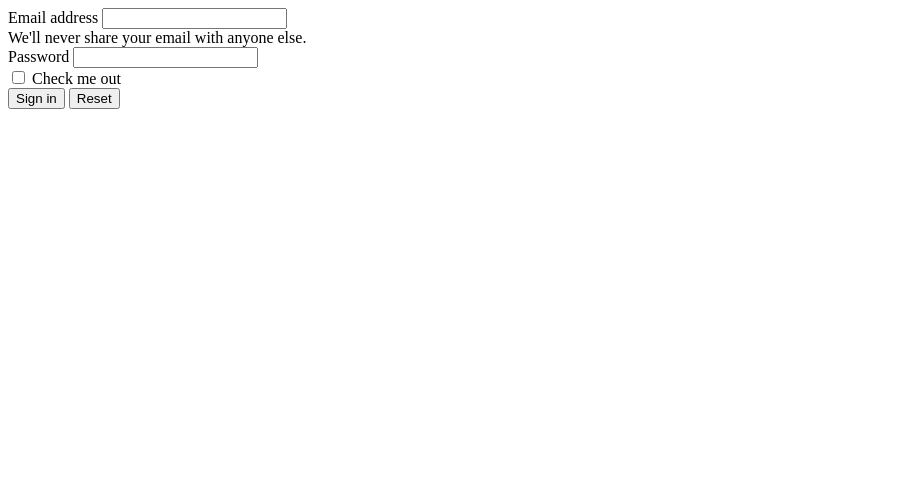
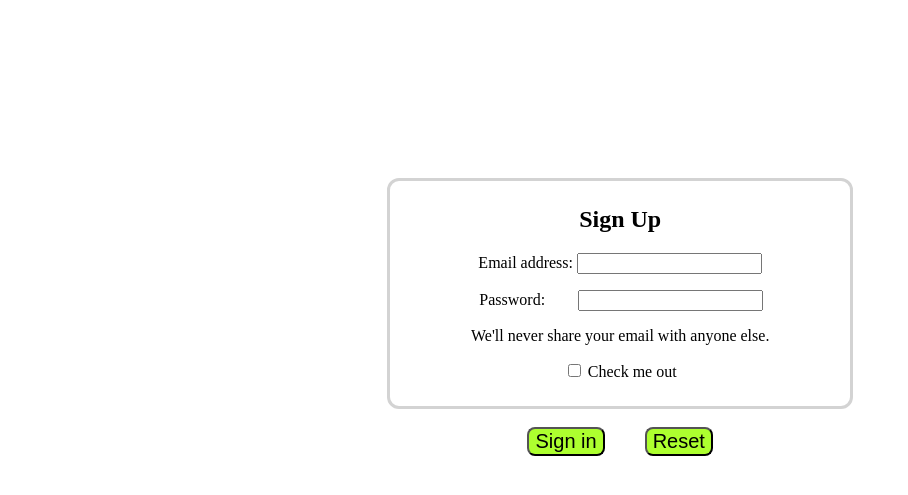
Before and after one commit to 4501104141/Web-Librian, a PHP site: page /Web-Librian/SignUp.php in a window 1280 px wide. Shown: the top 495 px of the page, without its empty margins (0-908 px from the left). Run offline with PHP 8.4, Linux system fonts and the light colour scheme.

Commit message:
chỉnh sửa bố cục, trang trí một tẹo

```diff
--- /dev/null
+++ b/SignUp.css
@@ -0,0 +1,48 @@
+.mb-3 {
+    background-color: white;
+    border-style: solid;
+    border-width: 3px;
+    border-radius: 12px;
+    padding: 5px;
+    display: inline-block;
+    margin-top: 170px;
+    margin-left: 30%;
+    height: 200px;
+    width: 450px;
+    text-align: center;
+    border-color: lightgray;
+    padding-bottom: 20px;
+}
+
+#password{
+    margin-left: 2px;
+}
+
+.form-control{
+    margin-left: 29px;
+}
+
+.btnSignIn {
+    margin-top: 30px;
+    background-color: greenyellow;
+    color:black;
+    text-decoration: none;
+    text-align: center;
+    text-decoration: none;
+    display: inline-block;
+    font-size: 20px;
+    border-radius: 8px;
+    border-color: black;
+}
+
+.btnReset{
+    background-color: greenyellow;
+    color:black;
+    text-decoration: none;
+    text-align: center;
+    text-decoration: none;
+    display: inline-block;
+    font-size: 20px;
+    border-radius: 8px;
+    border-color: black;
+}
--- a/SignUp.php
+++ b/SignUp.php
@@ -5,25 +5,39 @@
     <meta http-equiv="X-UA-Compatible" content="IE=edge">
     <meta name="viewport" content="width=device-width, initial-scale=1.0">
     <title>Document</title>
+    <link rel="stylesheet" href="SignUp.css">
 </head>
 <body>
 <!-- Label -->
     <form method="post">
     <div class="mb-3">
-        <label for="exampleInputEmail1" class="form-label">Email address</label>
-        <input type="email" class="form-control" id="exampleInputEmail1" aria-describedby="emailHelp" name="InputSignUpEmail">
-        <div id="emailHelp" class="form-text">We'll never share your email with anyone else.</div>
+        <h2>Sign Up</h2>
+        <p id ="email">
+            <label for="exampleInputEmail1" class="form-label">Email address: </label>
+            <input type="email" class="form-control-email" id="exampleInputEmail1" aria-describedby="emailHelp" name="InputSignUpEmail">
+        </p>
+
+        <p id="password">
+            <label for="exampleInputPassword1" class="form-label">Password: </label>
+            <input type="password" class="form-control" id="exampleInputPassword1" name="InputSignUpPassword"><br>
+            <div id="emailHelp" class="form-text">We'll never share your email with anyone else.</div>
+        </p>
+
+        <p>
+            <input type="checkbox" class="form-check-input" id="exampleCheck1">
+            <label class="form-check-label" for="exampleCheck1">Check me out</label><br>
+        </p>
+
+
+
+            <button class = "btnSignIn" type="submit" class="btn btn-primary">Sign in</button>
+            &emsp;&emsp;
+            <button class = "btnReset" type="reset" class="btn btn-primary" value="Reset">Reset</button>
+
+
+
+
     </div>
-    <div class="mb-3">
-        <label for="exampleInputPassword1" class="form-label">Password</label>
-        <input type="password" class="form-control" id="exampleInputPassword1" name="InputSignUpPassword">
-    </div>
-    <div class="mb-3 form-check">
-        <input type="checkbox" class="form-check-input" id="exampleCheck1">
-        <label class="form-check-label" for="exampleCheck1">Check me out</label>
-    </div>
-    <button type="submit" class="btn btn-primary">Sign in</button>
-    <button type="reset" class="btn btn-primary" value="Reset">Reset</button>
     </form>
 <!-- Label -->
 <!-- Insert user -->
```
